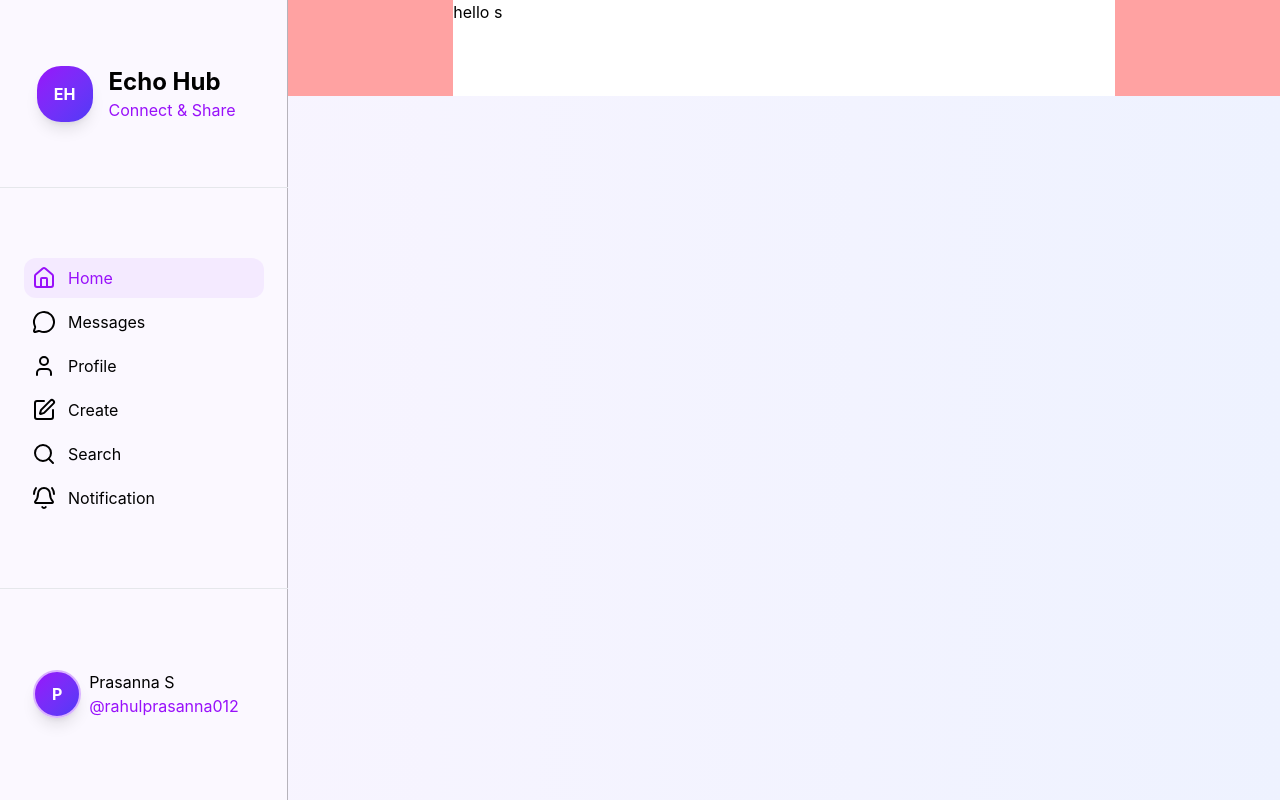
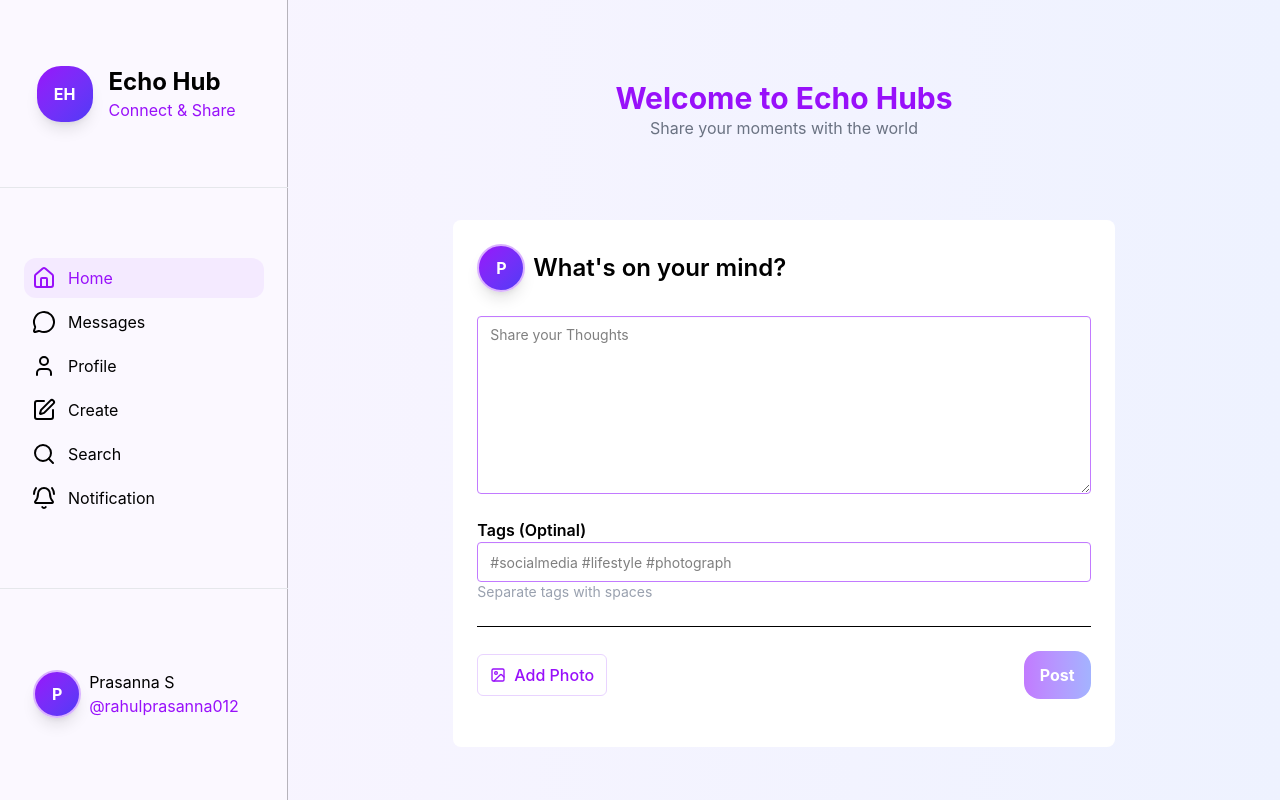
Before and after one commit to rahulprasanna012/echo-social-media, a React (Vite) app: page / in a window 1280 px wide. Built offline with nearby package versions, Linux system fonts and the light colour scheme.

Commit message:
create post

```diff
--- a/src/components/home/MainContent.tsx
+++ b/src/components/home/MainContent.tsx
@@ -1,19 +1,22 @@
-import React from 'react'
+
+import PostForm from "./PostForm";
 
 const MainContent = () => {
   return (
-    <section className='  text-black bg-red-300 w-full flex justify-center items-center '>
-
-        <div></div>
-
-        <div className='h-24 w-2/3 bg-white'>
-            hello
-            s
-
+    <section className="  text-black  w-full  flex justify-center items-center ">
+      <div className="w-11/12 md:w-4/6 ">
+        <div className= "p-10 md:p-20 text-center">
+          <h1 className="text-purple-600 text-3xl font-bold">Welcome to Echo Hubs</h1>
+          <p className="text-gray-500">Share your moments with the world</p>
         </div>
 
+        <PostForm/>
+
+
+
+      </div>
     </section>
-  )
-}
+  );
+};
 
-export default MainContent
+export default MainContent;
--- /dev/null
+++ b/src/components/home/PostForm.tsx
@@ -0,0 +1,54 @@
+import React from 'react'
+import ProfileIcon from '../ProfileIcon'
+import { Image } from 'lucide-react'
+
+const PostForm = () => {
+  return (
+    <form className=" bg-white p-6 rounded-lg">
+
+          <div className='flex items-center '>
+            <ProfileIcon/>
+
+            <p className='text-2xl font-semibold'>What's on your mind?</p>
+
+
+          </div>
+
+          <textarea className="textarea my-6 text-sm textarea-sm border border-purple-400 focus:shadow-purple-600 w-full bg-white" rows={8} placeholder='Share your Thoughts' ></textarea>
+          <div className='pb-6'>
+              <label className='font-semibold'>Tags (Optinal)</label>
+              <br/>
+              <input className="input w-full border border-purple-400 focus:shadow-purple-600  bg-white" type="text" placeholder="#socialmedia #lifestyle #photograph" />
+              <p className='text-gray-400 text-sm'>Separate tags with spaces</p>
+
+          </div>
+          <hr/>
+          <div className='py-6 flex items-center justify-between'>
+            <label htmlFor="image-upload" className="inline-block">
+      <input
+        id="image-upload"
+        type="file"
+        accept="image/*"
+        onChange={()=>{}}
+        className="hidden"
+      />
+      <button
+        type="button"
+        className="flex items-center font-medium gap-2 border border-purple-200 text-purple-600 hover:bg-purple-50 px-3 py-2 rounded-md"
+      >
+        <Image className="w-4 h-4" />
+        <span>Add Photo</span>
+      </button>
+    </label>
+            <button className='font-bold bg-linear-to-r from-purple-400  to-indigo-300 p-3 px-4 text-white rounded-2xl'>
+              Post
+            </button>
+
+
+          </div>
+
+        </form>
+  )
+}
+
+export default PostForm
--- a/src/layout/MainLayout.tsx
+++ b/src/layout/MainLayout.tsx
@@ -42,11 +42,9 @@ const MainLayout: FC<MainLayoutProps> = ({
             <div
               role="dialog"
               aria-modal="true"
-               className={`
-    fixed inset-y-0 left-0 z-40 w-72 bg-white border-r shadow-xl md:hidden
+               className={` fixed inset-y-0 left-0 z-40 w-72 bg-white border-r shadow-xl md:hidden
     transform transition-transform duration-700 ease-in-out
-    ${isOpen ? "translate-x-0" : "-translate-x-full"}
-  `}
+    ${isOpen ? "translate-x-0" : "-translate-x-full"}`}
             >
               {sidebar}
             </div>
```
